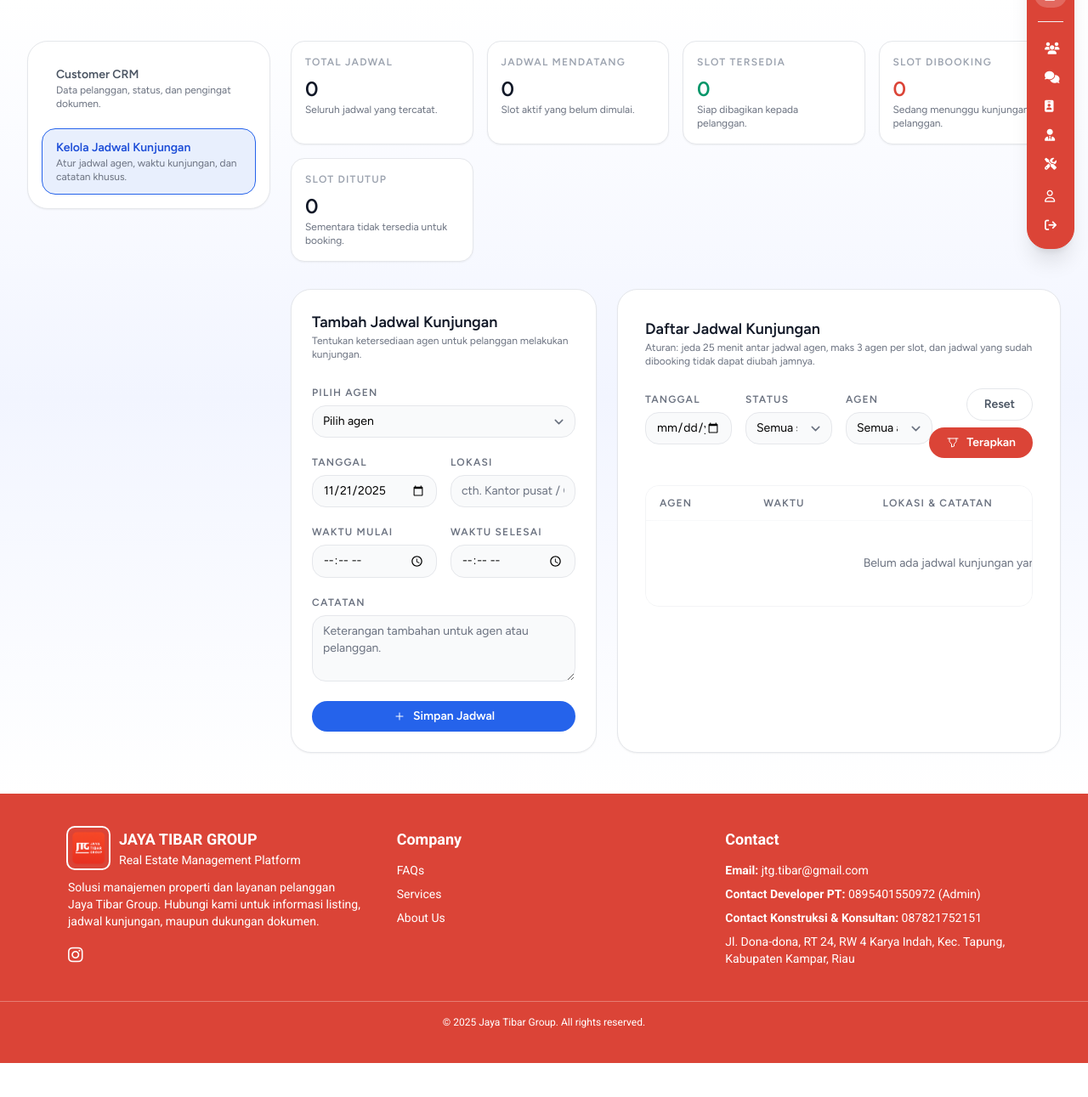
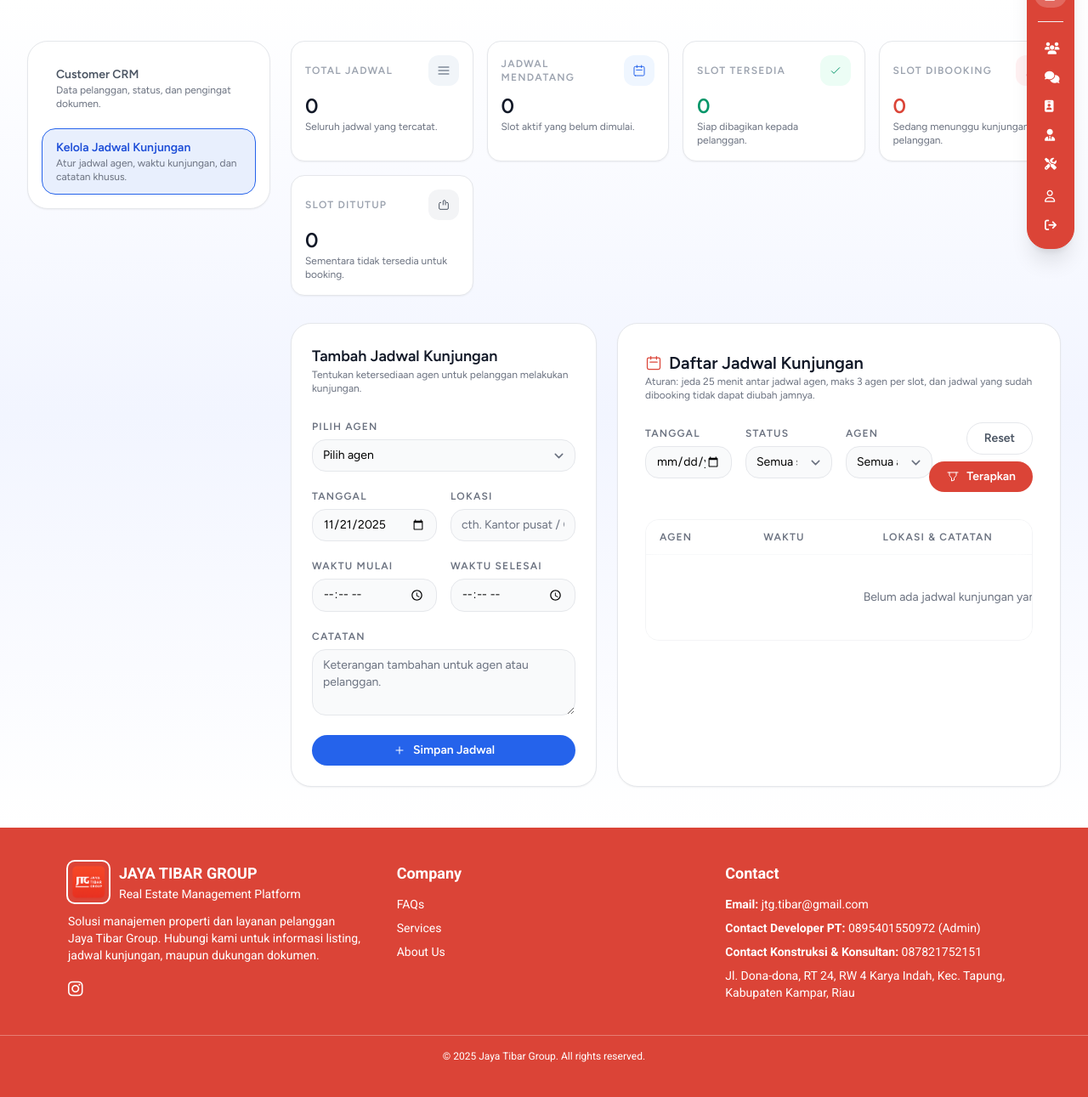
Before and after one commit to MuhammadAmirulhaq03/PropertyJTG, a Laravel app: page /admin/visit-schedules in a window 1280 px wide. Shown: the part 224-1515 px from the top of the page at 85% size. Before the commit the page ends 1475 px from the top, so only its background shows below. Run offline with Laravel 12, Linux system fonts and the light colour scheme; a user stored in the database is signed in; data comes from the database, SQL or seed files in the repository; data that the repository does not hold is empty; style sheets or scripts are compiled from the project's sources; some libraries are stand-ins or nearby versions.

Commit message:
Visit Schedules: larger list header + icons on stats cards; increased table font size (visual only)

```diff
--- a/resources/views/admin/visit-schedules/index.blade.php
+++ b/resources/views/admin/visit-schedules/index.blade.php
@@ -19,27 +19,52 @@
         <section class="space-y-8">
             <div class="grid gap-4 sm:grid-cols-2 xl:grid-cols-4 2xl:grid-cols-5">
                 <div class="rounded-2xl border border-gray-200 bg-white p-4 shadow-sm">
-                    <p class="text-xs font-semibold uppercase tracking-widest text-gray-400">{{ __('Total Jadwal') }}</p>
+                    <div class="flex items-center justify-between">
+                        <p class="text-xs font-semibold uppercase tracking-widest text-gray-400">{{ __('Total Jadwal') }}</p>
+                        <span class="inline-flex h-9 w-9 items-center justify-center rounded-xl bg-slate-100 text-slate-600">
+                            <svg xmlns="http://www.w3.org/2000/svg" class="h-4 w-4" fill="none" viewBox="0 0 24 24" stroke="currentColor"><path stroke-linecap="round" stroke-linejoin="round" stroke-width="1.5" d="M3 6h18M3 12h18M3 18h18" /></svg>
+                        </span>
+                    </div>
                     <p class="mt-2 text-2xl font-bold text-gray-900">{{ $stats['total'] }}</p>
                     <p class="text-xs text-gray-500">{{ __('Seluruh jadwal yang tercatat.') }}</p>
                 </div>
                 <div class="rounded-2xl border border-gray-200 bg-white p-4 shadow-sm">
-                    <p class="text-xs font-semibold uppercase tracking-widest text-gray-400">{{ __('Jadwal Mendatang') }}</p>
+                    <div class="flex items-center justify-between">
+                        <p class="text-xs font-semibold uppercase tracking-widest text-gray-400">{{ __('Jadwal Mendatang') }}</p>
+                        <span class="inline-flex h-9 w-9 items-center justify-center rounded-xl bg-blue-50 text-blue-600">
+                            <svg xmlns="http://www.w3.org/2000/svg" class="h-4 w-4" fill="none" viewBox="0 0 24 24" stroke="currentColor"><path stroke-linecap="round" stroke-linejoin="round" stroke-width="1.5" d="M8 7V3m8 4V3m-9 8h10M5 21h14a2 2 0 0 0 2-2V7a2 2 0 0 0-2-2H5a2 2 0 0 0-2 2v12a2 2 0 0 0 2 2Z" /></svg>
+                        </span>
+                    </div>
                     <p class="mt-2 text-2xl font-bold text-gray-900">{{ $stats['upcoming'] }}</p>
                     <p class="text-xs text-gray-500">{{ __('Slot aktif yang belum dimulai.') }}</p>
                 </div>
                 <div class="rounded-2xl border border-gray-200 bg-white p-4 shadow-sm">
-                    <p class="text-xs font-semibold uppercase tracking-widest text-gray-400">{{ __('Slot Tersedia') }}</p>
+                    <div class="flex items-center justify-between">
+                        <p class="text-xs font-semibold uppercase tracking-widest text-gray-400">{{ __('Slot Tersedia') }}</p>
+                        <span class="inline-flex h-9 w-9 items-center justify-center rounded-xl bg-emerald-50 text-emerald-600">
+                            <svg xmlns="http://www.w3.org/2000/svg" class="h-4 w-4" fill="none" viewBox="0 0 24 24" stroke="currentColor"><path stroke-linecap="round" stroke-linejoin="round" stroke-width="1.5" d="M5 13l4 4L19 7" /></svg>
+                        </span>
+                    </div>
                     <p class="mt-2 text-2xl font-bold text-emerald-600">{{ $stats['available'] }}</p>
                     <p class="text-xs text-gray-500">{{ __('Siap dibagikan kepada pelanggan.') }}</p>
                 </div>
                 <div class="rounded-2xl border border-gray-200 bg-white p-4 shadow-sm">
-                    <p class="text-xs font-semibold uppercase tracking-widest text-gray-400">{{ __('Slot Dibooking') }}</p>
+                    <div class="flex items-center justify-between">
+                        <p class="text-xs font-semibold uppercase tracking-widest text-gray-400">{{ __('Slot Dibooking') }}</p>
+                        <span class="inline-flex h-9 w-9 items-center justify-center rounded-xl bg-rose-50 text-rose-600">
+                            <svg xmlns="http://www.w3.org/2000/svg" class="h-4 w-4" fill="none" viewBox="0 0 24 24" stroke="currentColor"><path stroke-linecap="round" stroke-linejoin="round" stroke-width="1.5" d="M12 11c0-1.657-1.343-3-3-3S6 9.343 6 11s1.343 3 3 3 3-1.343 3-3z" /><path stroke-linecap="round" stroke-linejoin="round" stroke-width="1.5" d="M19 21v-2a4 4 0 00-4-4H9a4 4 0 00-4 4v2" /></svg>
+                        </span>
+                    </div>
                     <p class="mt-2 text-2xl font-bold text-[#DB4437]">{{ $stats['booked'] }}</p>
                     <p class="text-xs text-gray-500">{{ __('Sedang menunggu kunjungan pelanggan.') }}</p>
                 </div>
                 <div class="rounded-2xl border border-gray-200 bg-white p-4 shadow-sm">
-                    <p class="text-xs font-semibold uppercase tracking-widest text-gray-400">{{ __('Slot Ditutup') }}</p>
+                    <div class="flex items-center justify-between">
+                        <p class="text-xs font-semibold uppercase tracking-widest text-gray-400">{{ __('Slot Ditutup') }}</p>
+                        <span class="inline-flex h-9 w-9 items-center justify-center rounded-xl bg-gray-100 text-gray-600">
+                            <svg xmlns="http://www.w3.org/2000/svg" class="h-4 w-4" fill="none" viewBox="0 0 24 24" stroke="currentColor"><path stroke-linecap="round" stroke-linejoin="round" stroke-width="1.5" d="M17 8h1a2 2 0 012 2v8a2 2 0 01-2 2H6a2 2 0 01-2-2v-8a2 2 0 012-2h1" /><path stroke-linecap="round" stroke-linejoin="round" stroke-width="1.5" d="M11 12V6a2 2 0 114 0v6" /></svg>
+                        </span>
+                    </div>
                     <p class="mt-2 text-2xl font-bold text-gray-900">{{ $stats['closed'] }}</p>
                     <p class="text-xs text-gray-500">{{ __('Sementara tidak tersedia untuk booking.') }}</p>
                 </div>
@@ -103,7 +128,10 @@
             <article class="order-1 rounded-3xl border border-gray-200 bg-white p-8 shadow-sm xl:order-2">
                     <header class="flex flex-col gap-2 sm:flex-row sm:items-end sm:justify-between">
                         <div>
-                            <h2 class="text-lg font-semibold text-gray-900">{{ __('Daftar Jadwal Kunjungan') }}</h2>
+                            <h2 class="text-xl font-semibold text-gray-900 flex items-center gap-2">
+                                <svg xmlns="http://www.w3.org/2000/svg" class="h-5 w-5 text-[#DB4437]" fill="none" viewBox="0 0 24 24" stroke="currentColor"><path stroke-linecap="round" stroke-linejoin="round" stroke-width="1.5" d="M8 7V3m8 4V3m-9 8h10M5 21h14a2 2 0 0 0 2-2V7a2 2 0 0 0-2-2H5a2 2 0 0 0-2 2v12a2 2 0 0 0 2 2Z" /></svg>
+                                {{ __('Daftar Jadwal Kunjungan') }}
+                            </h2>
                             <p class="text-xs text-gray-500">{{ __('Aturan: jeda 25 menit antar jadwal agen, maks 3 agen per slot, dan jadwal yang sudah dibooking tidak dapat diubah jamnya.') }}</p>
                         </div>
                     </header>
@@ -146,7 +174,7 @@
                     </form>
 
                 <div class="mt-8 overflow-x-auto rounded-2xl border border-gray-100">
-                    <table class="min-w-[800px] divide-y divide-gray-100 text-sm">
+                    <table class="min-w-[800px] divide-y divide-gray-100 text-[15px]">
                         <thead class="sticky top-0 z-10 bg-white/95 backdrop-blur text-xs font-semibold uppercase tracking-widest text-gray-500">
                                 <tr>
                                     <th scope="col" class="px-4 py-3 text-left">{{ __('Agen') }}</th>
```
